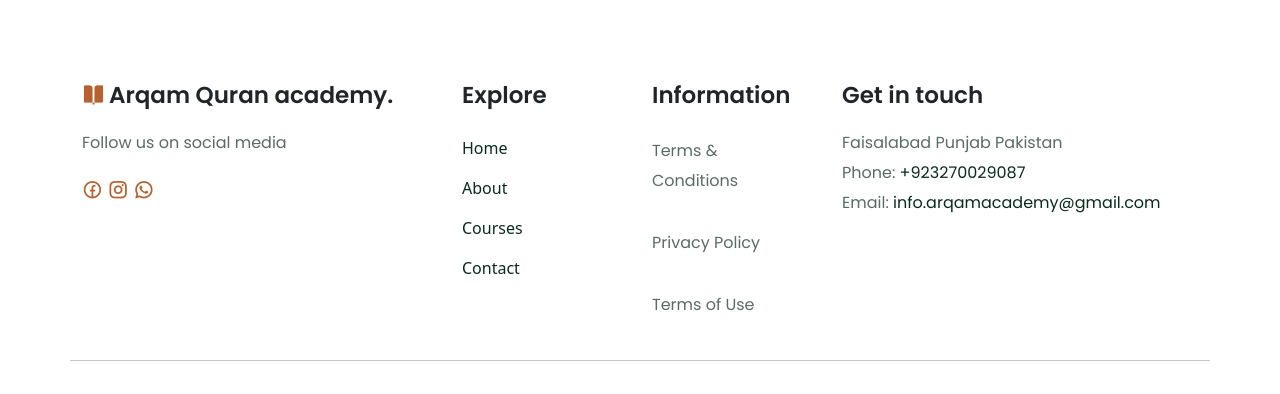
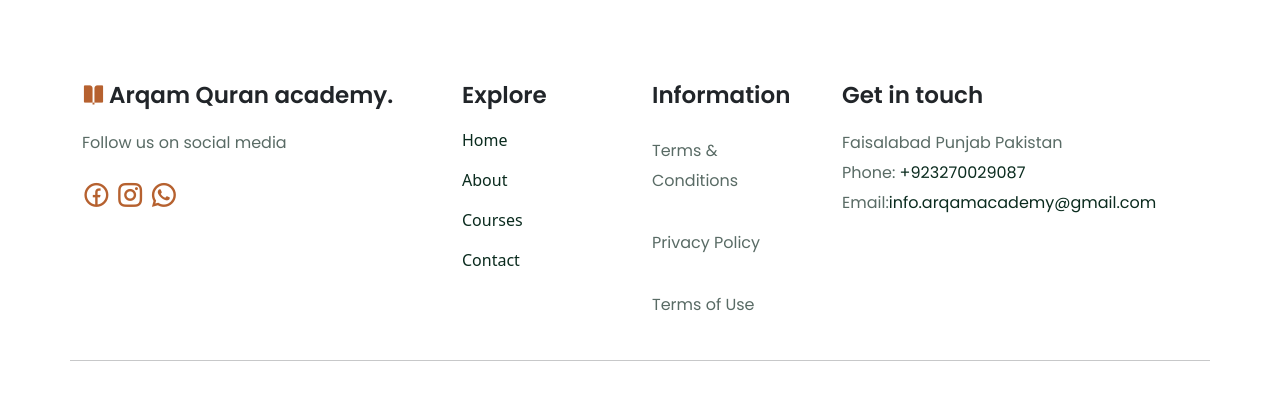
Before and after one commit to Umar-Raza/Quran-academy, a React (Create React App) app: page / in a window 1280 px wide. Shown: the part 5363-5757 px from the top of the page. Built offline with nearby package versions, Linux system fonts and the light colour scheme; a web font is replaced by a local one.

Commit message:
change email address

```diff
--- a/package.json
+++ b/package.json
@@ -14,9 +14,8 @@
     "firebase": "^10.12.4",
     "lucide-react": "^0.513.0",
     "react": "^18.2.0",
-    "react-bootstrap": "^2.10.2",
     "react-dom": "^18.2.0",
-    "react-flags-select": "^2.5.0",
+    "react-floating-whatsapp": "^5.0.8",
     "react-hook-form": "^7.51.2",
     "react-router-dom": "^6.22.3",
     "react-scripts": "5.0.1",
--- a/src/components/footer/Footer.js
+++ b/src/components/footer/Footer.js
@@ -1,6 +1,5 @@
 import React from "react";
-import { Col, Container, Row, ListGroup, ListGroupItem } from "react-bootstrap";
-
+import { Whatsapp } from "../whatsapp/Whatsapp";
 export default function Footer() {
   const year = new Date().getFullYear();
 
@@ -37,9 +36,9 @@
 
   return (
     <footer className="footer">
-      <Container>
-        <Row>
-          <Col lg="4">
+      <div className="container">
+        <div className="row">
+          <div className="col-lg-4">
             <h2 className="d-flex align-items-center gap-1">
               <i className="ri-book-open-fill"></i>Arqam Quran academy.
             </h2>
@@ -73,55 +72,56 @@
                 </a>
               </span>
             </div>
-          </Col>
-          <Col lg="2">
+          </div>
+          <div className="col-lg-2">
             <h6>Explore</h6>
-            <ListGroup className="list_group">
+            <ul className="list_group p-0">
               {FooterQuickLink.map((item, index) => (
-                <ListGroupItem
+                <li
                   key={index}
-                  className="border-0 bold ps-0 list_link"
+                  className="list-group-item mb-3 ms-0 bold ps-0 list_link"
                 >
-                  {""}
                   <a className="explore-link" href={item}>
                     {item.display}
                   </a>
-                </ListGroupItem>
+                </li>
               ))}
-            </ListGroup>
-          </Col>
-          <Col lg="2">
+            </ul>
+          </div>
+          <div className="col-lg-2">
             <h6>Information</h6>
-            <ListGroup>
+            <ul className="list-group">
               {FooterInfoLinks.map((item, index) => (
-                <ListGroupItem key={index} className="border-0 ps-0 list_link">
-                  {""}
+                <li
+                  key={index}
+                  className="list-group-item border-0 ps-0 list_link"
+                >
                   <p roll={item.url} aria-disabled="true">
                     {item.display}
                   </p>
-                </ListGroupItem>
+                </li>
               ))}
-            </ListGroup>
-          </Col>
-          <Col lg="4">
+            </ul>
+          </div>
+          <div className="col-lg-4">
             <h6>Get in touch</h6>
             <div className="get_in_touch">
               <p className="m-0">Faisalabad Punjab Pakistan</p>
               <p className="m-0">
-                Phone: <a href="tel:+923270029087">+923270029087</a>
+                Phone: <a href="tel:+923270029087" aria-label="phone">+923270029087</a>
               </p>
               <p>
-                Email:{" "}
+                Email:
                 <a href="mailto:info.arqamacademy@gmail.com" aria-label="email">
                   info.arqamacademy@gmail.com
                 </a>
               </p>
             </div>
-          </Col>
-        </Row>
-        <Row>
+          </div>
+        </div>
+        <div className="row">
           <hr className="mt-3" />
-          <Col lg="12">
+          <div className="col-lg-12">
             <div className="policy">
               <p className=" m-0 text-center">
                 &copy;{year} All Rights reserved. Designed By{" "}
@@ -134,9 +134,10 @@
                 </a>
               </p>
             </div>
-          </Col>
-        </Row>
-      </Container>
+          </div>
+          <Whatsapp/>
+        </div>
+      </div>
     </footer>
   );
 }
--- a/src/components/register/Register.js
+++ b/src/components/register/Register.js
@@ -231,7 +231,6 @@
 
                     <div className="col-12 col-md-6">
                       <div className="input-group">
-                        {/* Country Code Dropdown */}
                         <div
                           className="form-floating"
                           style={{ flex: "none", width: "auto" }}
--- /dev/null
+++ b/src/components/whatsapp/Whatsapp.js
@@ -0,0 +1,24 @@
+import React from "react";
+import { FloatingWhatsApp } from "react-floating-whatsapp";
+
+import arqamAcademyIcon from "../../assets/arqamAcademyIcon.jpg";
+
+export const Whatsapp = () => {
+  return (
+    <div>
+      <FloatingWhatsApp
+        phoneNumber="+923270029087"
+        accountName="Arqam Quran Academy"
+        allowEsc
+        allowClickAway
+        chatboxHeight={360}
+        notification
+        notificationSound
+        chatMessage="Salam, How are you?"
+        avatar={arqamAcademyIcon}
+        // statusMessage="online"
+        // style={{accountName:"margin:0"}}
+      />
+    </div>
+  );
+};
--- a/src/pages/Routes.js
+++ b/src/pages/Routes.js
@@ -5,6 +5,7 @@
 import { Dashboard } from "./admin/dashboard/Dashboard";
 import { AdminLogin } from "./admin/adminLogin/AdminLogin";
 import { NoPage } from "./noPage/NoPage";
+import { Whatsapp } from "../components/whatsapp/Whatsapp";
 export default function Index() {
   return (
     <>
@@ -28,7 +29,7 @@
 
 export const ProtectedRouteForAdmin = ({ children }) => {
   const admin = JSON.parse(localStorage.getItem("admin"));
-  if (admin?.user?.email === "arqamquranacademy@gmail.com") {
+  if (admin?.user?.email === "info.arqamquranacademy@gmail.com") {
     return children;
   } else {
     return <Navigate to={"/adminLogin"} />;
--- a/src/scss/_footer.scss
+++ b/src/scss/_footer.scss
@@ -14,7 +14,7 @@
             margin-top: 0 !important;
 
             i {
-                font-size: 1.3rem;
+                font-size: 1.8rem;
             }
         }
     }
@@ -42,6 +42,10 @@
         a {
             text-decoration: none;
             color: #0a2b1e;
+        }
+
+        a:hover {
+            color: $primary;
         }
     }
 
@@ -73,3 +77,15 @@
         }
     }
 }
+
+// .chatHeader .avatar img {
+//     vertical-align: middle;
+//     border-radius: 50%;
+//     height: 30px;
+//     width: 30px;
+//     border: 1px solid rgba(255, 255, 255, 0.473);
+// }
+.statusTitle {
+    font-size: 12rem;
+    font-weight: 700;
+}
--- a/src/scss/_header.scss
+++ b/src/scss/_header.scss
@@ -1,4 +1,4 @@
-header {
+.header {
     width: 100%;
     line-height: 60px;
     background-color: #fff;
--- a/src/scss/_register.scss
+++ b/src/scss/_register.scss
@@ -84,7 +84,7 @@
     }
 }
 
-@media only screen and (min-width: 500px) {
+@media only screen and (min-width: 750px) {
     .bg_Color {
         .card {
             padding: 1.5rem;
```
Also changed, not shown: src/assets/arqamAcademyIcon.jpg (added), 1 other file (tests, documents, lock files or other folders).
